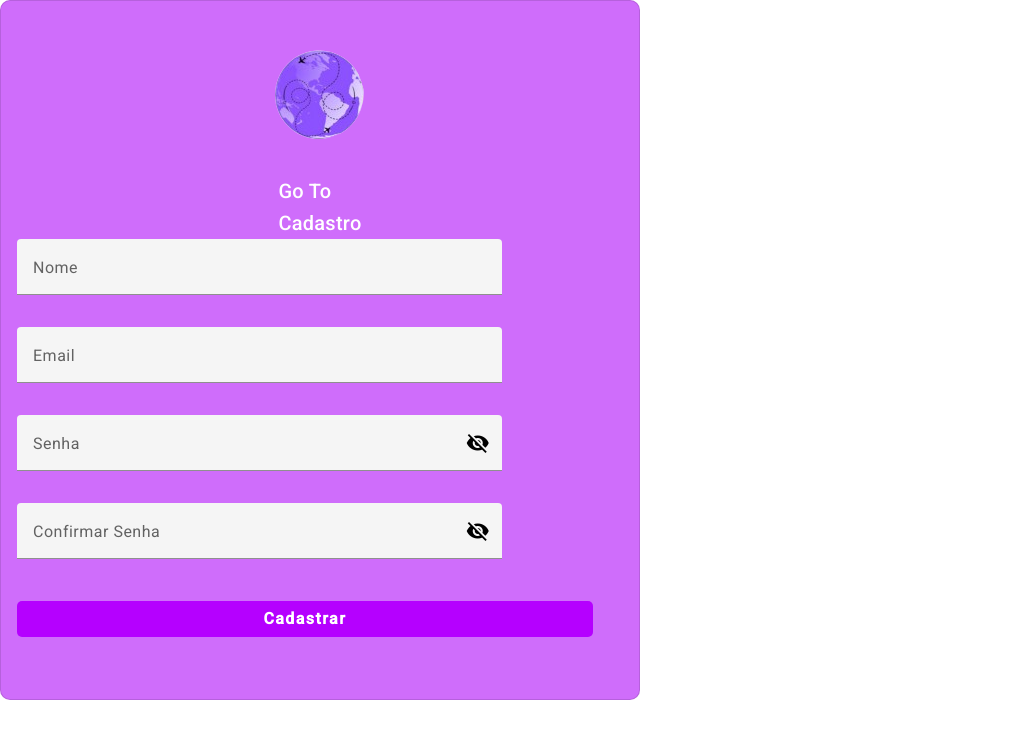
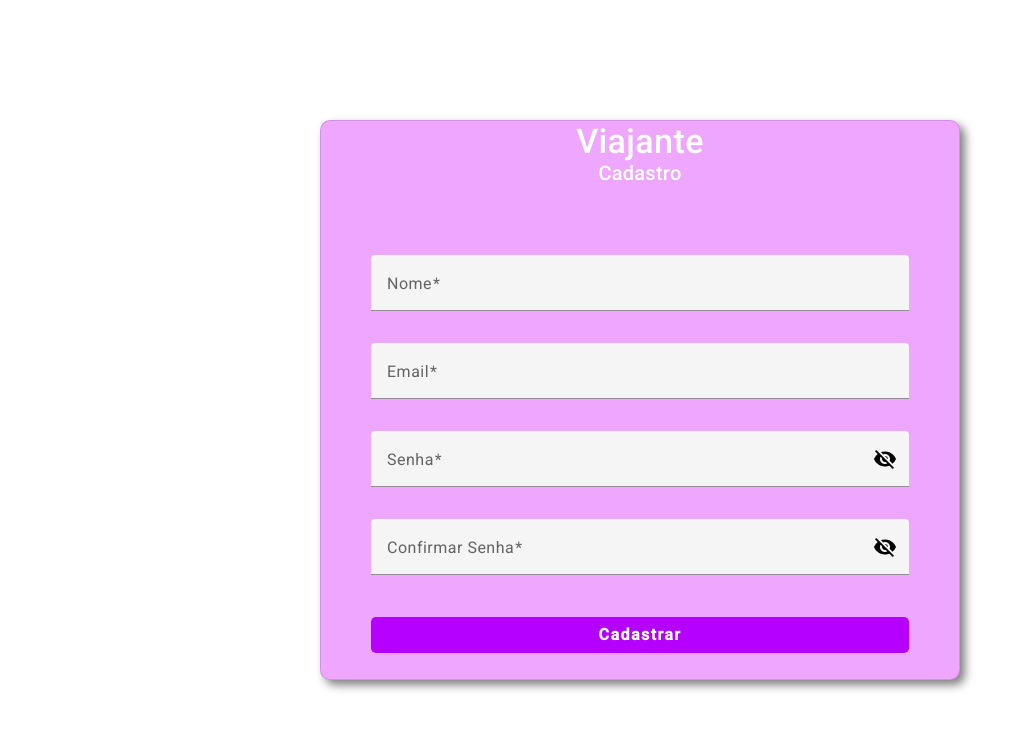
Before and after one commit to CarolPacceli/planner, an Angular app: page /cadastro in a window 1280 px wide. Shown: the top 738 px of the page, without its empty margins (0-1034 px from the left). Built offline with nearby package versions, Linux system fonts and the light colour scheme.

Commit message:
cadastro e login feitos

```diff
--- a/src/app/app.component.css
+++ b/src/app/app.component.css
@@ -1,6 +1,6 @@
 .global_body{
   align-items: center;
+  justify-content: center;
   height: 100%;
   width: 100%;
-  flex: 1;
 }
--- a/src/app/app.module.ts
+++ b/src/app/app.module.ts
@@ -16,11 +16,11 @@ import { MatIconModule } from '@angular/material/icon';
 import { MatButtonModule } from '@angular/material/button';
 import { CadastroComponent } from './cadastro/cadastro.component';
 
-import { ApplicationConfig } from '@angular/core';
 import { HttpClientModule } from '@angular/common/http';
 import { importProvidersFrom } from '@angular/core';
 import { MatToolbarModule } from '@angular/material/toolbar';
-import {MatGridListModule} from '@angular/material/grid-list';
+import { MatGridListModule } from '@angular/material/grid-list';
+import { FormsModule, ReactiveFormsModule } from '@angular/forms';
 @NgModule({
   declarations: [
     AppComponent,
@@ -32,6 +32,7 @@ import {MatGridListModule} from '@angular/material/grid-list';
   ],
   imports: [
     BrowserAnimationsModule,
+    ReactiveFormsModule,
     MatFormFieldModule,
     MatGridListModule,
     MatToolbarModule,
@@ -42,6 +43,7 @@ import {MatGridListModule} from '@angular/material/grid-list';
     BrowserModule,
     MatCardModule,
     MatIconModule,
+    FormsModule,
   ],
   providers: [importProvidersFrom(HttpClientModule)],
   bootstrap: [AppComponent],
--- a/src/app/cadastro/cadastro.component.css
+++ b/src/app/cadastro/cadastro.component.css
@@ -1,12 +1,9 @@
 .card {
-  background-color: #CF6DFB;
+  background-color: #EEA6FF;
   border-radius: 10px;
-  /* margin-top: 50px; */
-  /* box-shadow: 10px 5px rgba(160, 160, 160, 0.5); */
-
-  height: 700px;
+  box-shadow: 0px 0px rgba(0, 0, 0, 0.2), 5px 5px 10px rgba(0, 0, 0, 0.5);
+  height: 70%;
   width: 50%;
-  /* flex: 1; */
   justify-content: center;
   align-items: center;
 }
@@ -14,19 +11,20 @@
   display: flex;
   justify-content: center;
   align-items: center;
+  width: 100%;
+  height: 100%;
 }
+
 .inp_info{
-  /* background-color: #EEA6FF; */
-  /* border-radius: 30px; */
   margin-bottom: 10px;
-  /* color: white; */
-  /* border: none; */
-  /* height: 50px; */
-  width: 80%;
+  width: 100%;
 }
 .inp_field{
   border-radius: 30px;
   width: 80%;
+}
+.centering{
+  justify-content: center;
 }
 #btn_entrar{
   background-color: #B500FF;
@@ -36,7 +34,7 @@
   margin-top: 10px;
   color: white;
   border: none;
-  width: 95%;
+  width: 100%;
 }
 #btn_google{
   background-color: #EEA6FF;
@@ -53,17 +51,7 @@
   height: 100px;
   background-image: url("../../imgs/logo.png");
 }
-::ng-deep .mat-focused .mat-form-field-label {
-  /*change color of label*/
-  color: green !important;
- }
-
- ::ng-deep.mat-form-field-underline {
-  /*change color of underline*/
-  background-color: green !important;
+#div_title{
+  justify-content: center;
+  align-items: center;
 }
-
-::ng-deep.mat-form-field-ripple {
- /*change color of underline when focused*/
- background-color: green !important;
-}
--- a/src/app/cadastro/cadastro.component.html
+++ b/src/app/cadastro/cadastro.component.html
@@ -1,21 +1,27 @@
+<div class="div_inp">
   <mat-card appearance="outlined" class="card">
     <p id="logo"></p>
-  <mat-card-header>
-    <mat-card-title style="color: white;">Go To</mat-card-title>
-    <mat-card-title style="color: white;">Cadastro</mat-card-title>
+    <mat-card-header class="centering">
+      <div id="div_title">
+        <mat-card-title style="color: white; font-size: 34px">Viajante</mat-card-title>
+        <h2 style="text-align: center; color: white;">Cadastro</h2>
+      </div>
     </mat-card-header>
-  <mat-card-content>
+    <mat-card-content class="centering" style="padding: 50px;">
       <mat-form-field class="inp_info">
         <mat-label>Nome</mat-label>
-      <input matInput class="inp_field" [value]="nome"/>
+        <input matInput class="inp_field" [formControl]="nomeFormControl" [value]="nome"/>
+        <mat-error>Insira seu nome</mat-error>
       </mat-form-field>
       <mat-form-field class="inp_info">
         <mat-label>Email</mat-label>
-      <input matInput class="inp_field" [value]="email"/>
+        <input matInput class="inp_field" [formControl]="emailFormControl" [value]="email" placeholder="Ex. viajante@gmail.com"/>
+      <mat-error>Insira um email válido, por favor</mat-error>
+
       </mat-form-field>
       <mat-form-field class="inp_info">
         <mat-label>Senha</mat-label>
-      <input matInput [type]="tipo1 ? 'password' : 'text'" [value]="senha"/>
+        <input matInput [type]="tipo1 ? 'password' : 'text'" [formControl]="senhaFormControl" [value]="senha"/>
         <button
           mat-icon-button
           matSuffix
@@ -25,10 +31,11 @@
         >
           <mat-icon>{{ tipo1 ? "visibility_off" : "visibility" }}</mat-icon>
         </button>
+        <mat-error>Insira uma senha válida, por favor</mat-error>
       </mat-form-field>
       <mat-form-field class="inp_info">
         <mat-label>Confirmar Senha</mat-label>
-      <input matInput [type]="tipo2 ? 'password' : 'text'" [value]="c_senha" />
+        <input matInput [type]="tipo2 ? 'password' : 'text'" [formControl]="c_senhaFormControl" [value]="c_senha" />
         <button
           mat-icon-button
           matSuffix
@@ -42,3 +49,4 @@
       <button mat-flat-button id="btn_entrar">Cadastrar</button>
     </mat-card-content>
   </mat-card>
+</div>
--- a/src/app/cadastro/cadastro.component.ts
+++ b/src/app/cadastro/cadastro.component.ts
@@ -1,23 +1,51 @@
 import { Component } from '@angular/core';
+import { FormControl, Validators } from '@angular/forms';
 
 @Component({
   selector: 'app-cadastro',
   templateUrl: './cadastro.component.html',
-  styleUrls: ['./cadastro.component.css']
+  styleUrls: ['./cadastro.component.css'],
 })
 export class CadastroComponent {
+  emailFormControl = new FormControl('', [
+    Validators.required,
+    Validators.email,
+  ]);
+  nomeFormControl = new FormControl('', [Validators.required]);
+  senhaFormControl = new FormControl('', [Validators.required]);
+  c_senhaFormControl = new FormControl('', [Validators.required]);
+
   tipo1 = true;
   tipo2 = true;
-  nome = "";
-  email = "";
-  senha = "";
-  c_senha = "";
+  nome = '';
+  email = '';
+  senha = '';
+  c_senha = '';
   oculto1 = () => {
-    this.tipo1 = !this.tipo1
-    return this.tipo1
+    this.tipo1 = !this.tipo1;
+    return this.tipo1;
   };
   oculto2 = () => {
-    this.tipo2 = !this.tipo2
-    return this.tipo2
+    this.tipo2 = !this.tipo2;
+    return this.tipo2;
+  };
+  validaSenha = () => {
+    if (this.senha === this.c_senha) return true;
+    return false;
+  };
+
+  cadastrar = () => {
+    if (!this.nome || !this.senha || !this.c_senha || !this.email) {
+      //colocar aviso aqui
+    } else if (!this.validaSenha()) {
+      //colocar um aviso aqui
+    } else {
+      let novo_usuario = {
+        nome: this.nome,
+        email: this.email,
+        senha: this.senha,
+      };
+      //colocar a api de cadastro aqui
+    }
   };
 }
--- a/src/app/home/home.component.css
+++ b/src/app/home/home.component.css
@@ -1,5 +1,6 @@
 #toolbar{
   background-color: #CF6DFB;
+  width: 100%;
 }
 #header{
   align-items: center;
@@ -28,9 +29,9 @@
   margin-left: 5px;
 }
 #logo{
-  background-image: url(./logo.png);
-  width: 1000px;
-  height: 1000px
+  background-image: url(../../imgs/logo.png);
+  /* width: 1000px;
+  height: 1000px */
 }
 .card {
   background-color: #9B41EF;
--- a/src/app/home/home.component.html
+++ b/src/app/home/home.component.html
@@ -1,7 +1,7 @@
 <mat-toolbar id="toolbar">
   <!-- <img [src]="'./logo.png'" /> -->
-  <!-- <p id="logo">qwertyu</p> -->
-  <span style="color: white">Go To</span>
+  <p id="logo"></p>
+  <span style="color: white">Viajante</span>
   <button mat-flat-button id="buttons">
     Criar Viagem
     <mat-icon style="color: white">add</mat-icon>
--- a/src/app/login/login.component.css
+++ b/src/app/login/login.component.css
@@ -1,30 +1,34 @@
 .card {
-  background-color: #CF6DFB;
+  background-color: #EEA6FF;
   border-radius: 10px;
-  /* margin-top: 50px; */
-  /* box-shadow: 10px 5px rgba(160, 160, 160, 0.5); */
-
-  height: 700px;
-  width: 50%;
-  /* flex: 1; */
+  box-shadow: 0px 0px rgba(0, 0, 0, 0.2), 5px 5px 10px rgba(0, 0, 0, 0.5);
+  height: 70%;
+  width: 60%;
+  justify-content: center;
+  align-items: center;
 }
 .div_inp{
   display: flex;
   justify-content: center;
   align-items: center;
+  width: 100%;
+  height: 100%;
 }
 .inp_info{
-  /* background-color: #EEA6FF; */
-  /* border-radius: 30px; */
   margin-bottom: 10px;
-  /* color: white; */
-  /* border: none; */
-  /* height: 50px; */
-  width: 80%;
+  width: 100%;
 }
 .inp_field{
   border-radius: 30px;
   width: 80%;
+}
+.centering{
+  justify-content: center;
+}
+#e_senha{
+  float: right;
+  color: white;
+  font-weight: bold;
 }
 #btn_entrar{
   background-color: #B500FF;
@@ -34,34 +38,24 @@
   margin-top: 10px;
   color: white;
   border: none;
-  width: 95%;
+  width: 100%;
 }
 #btn_google{
-  background-color: #EEA6FF;
+  background-color: #CF6DFB;
   font-weight: bolder;
   border-radius: 5px;
   font-size: medium;
   margin-top: 10px;
   color: white;
   border: none;
-  width: 95%;
+  width: 100%;
 }
 #logo{
   width: 100px;
   height: 100px;
   background-image: url("../../imgs/logo.png");
 }
-::ng-deep .mat-focused .mat-form-field-label {
-  /*change color of label*/
-  color: green !important;
- }
-
- ::ng-deep.mat-form-field-underline {
-  /*change color of underline*/
-  background-color: green !important;
+#div_title{
+  justify-content: center;
+  align-items: center;
 }
-
-::ng-deep.mat-form-field-ripple {
- /*change color of underline when focused*/
- background-color: green !important;
-}
--- a/src/app/login/login.component.html
+++ b/src/app/login/login.component.html
@@ -1,15 +1,21 @@
+<div class="div_inp" >
   <mat-card appearance="outlined" class="card">
     <p id="logo"></p>
-  <mat-card-header>
-    <mat-card-title style="color: white;">Go To</mat-card-title>
-    <mat-card-title style="color: white;">Login</mat-card-title>
+    <mat-card-header class="centering">
+      <div id="div_title">
+        <mat-card-title style="color: white; font-size: 34px"
+          >Viajante</mat-card-title
+        >
+        <h2 style="text-align: center; color: white">Login</h2>
+      </div>
     </mat-card-header>
-  <mat-card-content>
+    <mat-card-content class="centering" style="padding: 50px;">
       <mat-form-field class="inp_info">
         <mat-label>Email</mat-label>
-      <input matInput class="inp_field"/>
+        <input matInput class="inp_field" [formControl]="emailFormControl" [value]="email" placeholder="Ex. viajante@gmail.com"/>
+        <mat-error>Insira um email válido, por favor</mat-error>
       </mat-form-field>
-    <mat-form-field>
+      <mat-form-field class="inp_info">
         <mat-label>Senha</mat-label>
         <input matInput [type]="oculto() ? 'password' : 'text'" />
         <button
@@ -22,9 +28,13 @@
           <mat-icon>{{ oculto() ? "visibility_off" : "visibility" }}</mat-icon>
         </button>
       </mat-form-field>
-    <h5>Esqueceu sua senha?</h5>
-    <button mat-flat-button id="btn_entrar" (click)="redirectHome()">Entrar</button>
+       <a id="e_senha">Esqueceu sua senha?</a>
+
+      <button mat-flat-button id="btn_entrar" (click)="redirectHome()">
+        Entrar
+      </button>
       <button mat-flat-button id="btn_google">Entrar com o google</button>
-    <button mat-flat-button id="btn_entrar">Cadastre-se</button>
+      <button mat-flat-button id="btn_entrar" (click)="redirectCadastro()">Cadastre-se</button>
     </mat-card-content>
   </mat-card>
+</div>
--- a/src/app/login/login.component.ts
+++ b/src/app/login/login.component.ts
@@ -1,4 +1,5 @@
 import { Component } from '@angular/core';
+import { FormControl, Validators } from '@angular/forms';
 import { Router } from '@angular/router';
 
 @Component({
@@ -7,25 +8,26 @@ import { Router } from '@angular/router';
   styleUrls: ['./login.component.css'],
 })
 export class LoginComponent {
-
-  tipo = false
-  router:any;
+  emailFormControl = new FormControl('', [
+    Validators.email,
+  ]);
+  tipo = false;
+  router: any;
+  email = '';
   constructor(router: Router) {
     this.router = router;
-   }
-  LoginComponent(){
-    // this.router = router;
   }
   oculto = () => {
-    this.tipo = !this.tipo
-    return this.tipo
+    this.tipo = !this.tipo;
+    return this.tipo;
   };
 
   redirectCadastro = () => {
     this.router.navigate(['cadastro']);
-  }
+  };
 
   redirectHome = () => {
+    //fazer as válidações
     this.router.navigate(['home']);
-  }
+  };
 }
```
Also changed, not shown: src/app/home/logo.png (deleted). Lines whose indentation alone changed are shown as unchanged.
